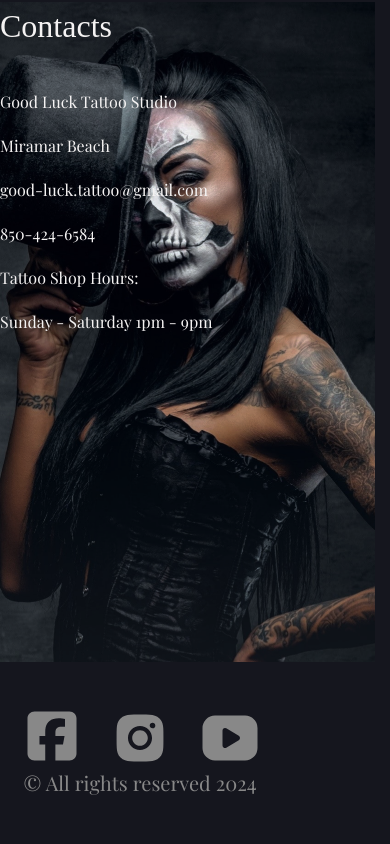
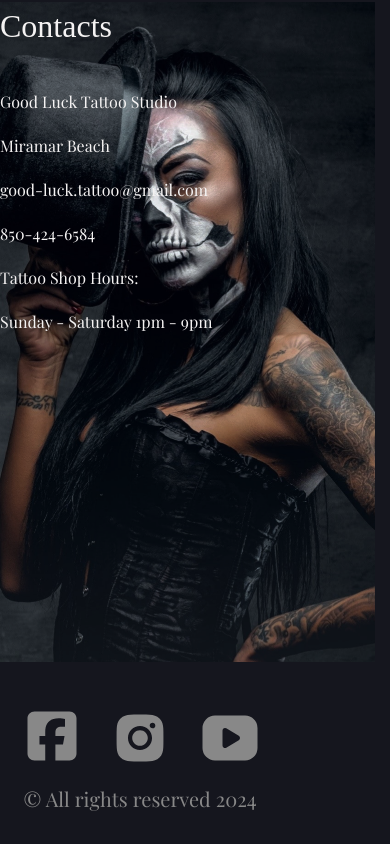
Before and after one commit to ViktorSvertoka/tattoo-studio, a Next.js app: page / in a window 390 px wide. Shown: the part 6393-7237 px from the top of the page. Built offline with nearby package versions, Linux system fonts and the light colour scheme; a web font is replaced by a local one.

Commit message:
Update Footer.tsx

```diff
--- a/src/sections/Footer.tsx
+++ b/src/sections/Footer.tsx
@@ -6,7 +6,7 @@ const Footer = () => {
   return (
     <section className="pt-[30px] pb-[30px]">
       <div className="container flex xs:flex-col sm:flex-row lg:flex-row sm:justify-between sm:items-center lg:justify-between lg:items-center">
-        <p className="text-gray font-playfair text-[20px] xs:order-2 sm:order-1 lg:order-1">
+        <p className="text-gray font-playfair text-[20px] xs:order-2 sm:order-1 lg:order-1 xs:pt-[16px] sm:pt-[0px] lg:pt-[0px]">
           © All rights reserved 2024
         </p>
         <ul className="flex gap-[30px] xs:order-1 sm:order-2 lg:order-2">
```
